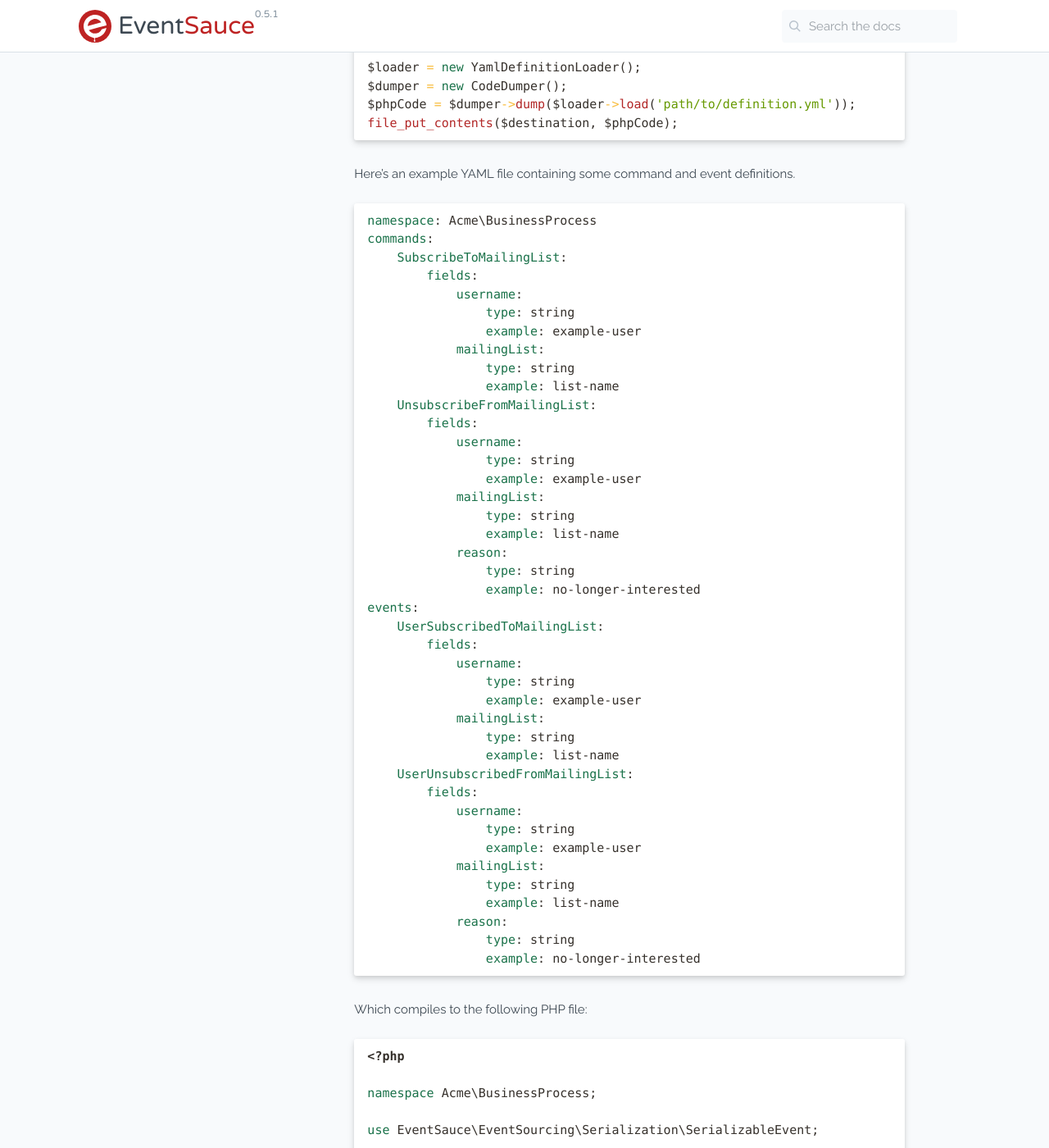
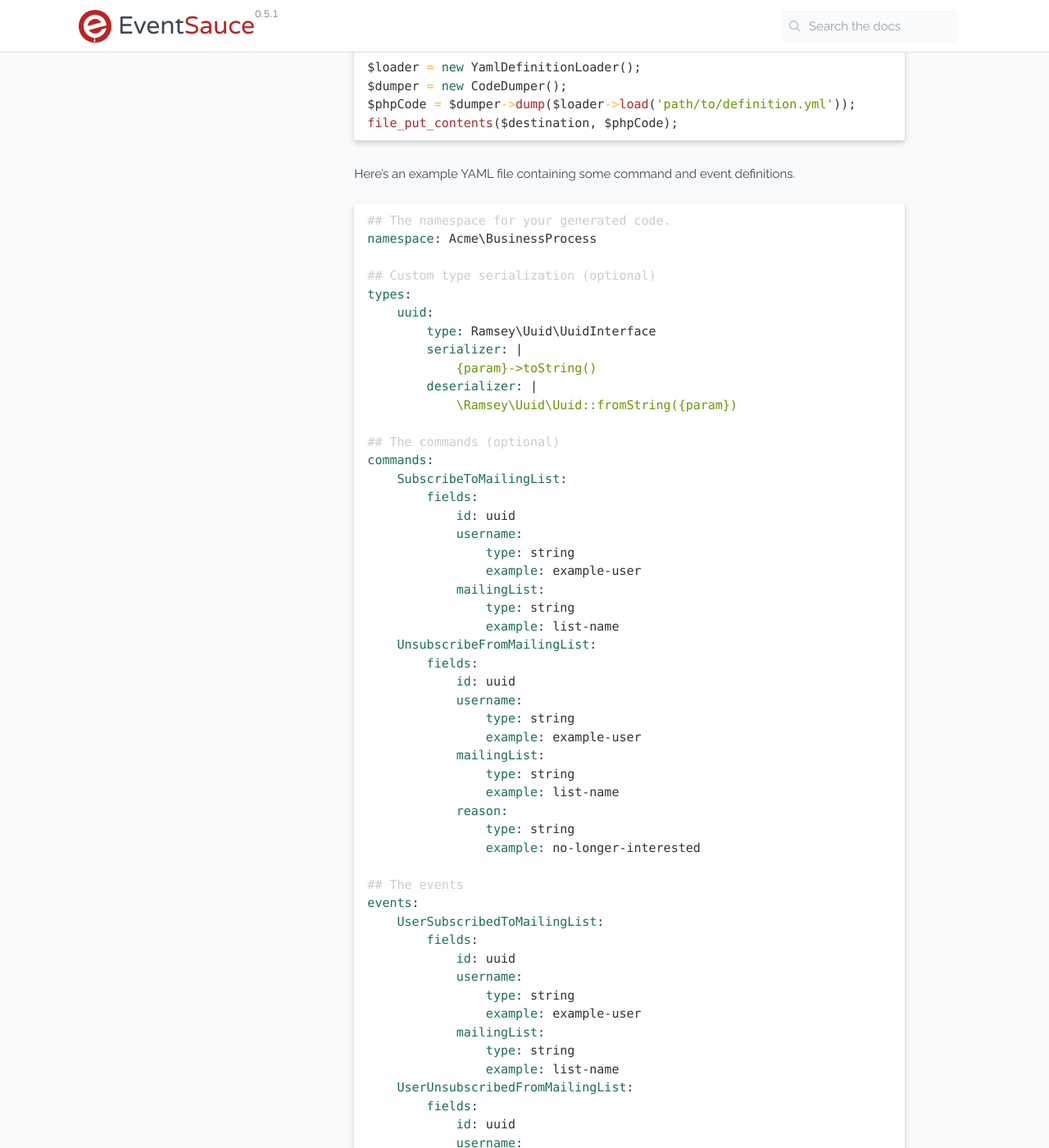
Before and after one commit to EventSaucePHP/EventSauce, a Jekyll site: the page built from docs/docs/getting-started/2-create-events-and-commands.md, in a window 1280 px wide and 1400 px high, scrolled down 2069 px. Shown: the whole window at 82% size. Built offline with Jekyll 4.4.1, drawn with Linux system fonts in a browser that asks for light colours; comment, search, counter and statistics services are not loaded; some of the changed text lies outside the part shown.

Commit message:
Update code generation examples.

````diff
--- a/docs/_includes/example-definition-output.md
+++ b/docs/_includes/example-definition-output.md
@@ -7,6 +7,11 @@ use EventSauce\EventSourcing\Serialization\SerializableEvent;
 
 final class UserSubscribedToMailingList implements SerializableEvent
 {
+    /**
+     * @var \Ramsey\Uuid\UuidInterface
+     */
+    private $id;
+
     /**
      * @var string
      */
@@ -18,11 +23,18 @@ final class UserSubscribedToMailingList implements SerializableEvent
     private $mailingList;
 
     public function __construct(
+        \Ramsey\Uuid\UuidInterface $id,
         string $username,
         string $mailingList
     ) {
+        $this->id = $id;
         $this->username = $username;
         $this->mailingList = $mailingList;
+    }
+
+    public function id(): \Ramsey\Uuid\UuidInterface
+    {
+        return $this->id;
     }
 
     public function username(): string
@@ -37,6 +49,7 @@ final class UserSubscribedToMailingList implements SerializableEvent
     public static function fromPayload(array $payload): SerializableEvent
     {
         return new UserSubscribedToMailingList(
+            \Ramsey\Uuid\Uuid::fromString($payload['id']),
             (string) $payload['username'],
             (string) $payload['mailingList']);
     }
@@ -44,6 +57,7 @@ final class UserSubscribedToMailingList implements SerializableEvent
     public function toPayload(): array
     {
         return [
+            'id' => $this->id->toString(),
             'username' => (string) $this->username,
             'mailingList' => (string) $this->mailingList,
         ];
@@ -74,9 +88,10 @@ final class UserSubscribedToMailingList implements SerializableEvent
     /**
      * @codeCoverageIgnore
      */
-    public static function with(): UserSubscribedToMailingList
+    public static function withId(\Ramsey\Uuid\UuidInterface $id): UserSubscribedToMailingList
     {
         return new UserSubscribedToMailingList(
+            $id,
             (string) 'example-user',
             (string) 'list-name'
         );
@@ -85,6 +100,11 @@ final class UserSubscribedToMailingList implements SerializableEvent
 
 final class UserUnsubscribedFromMailingList implements SerializableEvent
 {
+    /**
+     * @var \Ramsey\Uuid\UuidInterface
+     */
+    private $id;
+
     /**
      * @var string
      */
@@ -101,13 +121,20 @@ final class UserUnsubscribedFromMailingList implements SerializableEvent
     private $reason;
 
     public function __construct(
+        \Ramsey\Uuid\UuidInterface $id,
         string $username,
         string $mailingList,
         string $reason
     ) {
+        $this->id = $id;
         $this->username = $username;
         $this->mailingList = $mailingList;
         $this->reason = $reason;
+    }
+
+    public function id(): \Ramsey\Uuid\UuidInterface
+    {
+        return $this->id;
     }
 
     public function username(): string
@@ -127,6 +154,7 @@ final class UserUnsubscribedFromMailingList implements SerializableEvent
     public static function fromPayload(array $payload): SerializableEvent
     {
         return new UserUnsubscribedFromMailingList(
+            \Ramsey\Uuid\Uuid::fromString($payload['id']),
             (string) $payload['username'],
             (string) $payload['mailingList'],
             (string) $payload['reason']);
@@ -135,6 +163,7 @@ final class UserUnsubscribedFromMailingList implements SerializableEvent
     public function toPayload(): array
     {
         return [
+            'id' => $this->id->toString(),
             'username' => (string) $this->username,
             'mailingList' => (string) $this->mailingList,
             'reason' => (string) $this->reason,
@@ -177,9 +206,10 @@ final class UserUnsubscribedFromMailingList implements SerializableEvent
     /**
      * @codeCoverageIgnore
      */
-    public static function with(): UserUnsubscribedFromMailingList
+    public static function withId(\Ramsey\Uuid\UuidInterface $id): UserUnsubscribedFromMailingList
     {
         return new UserUnsubscribedFromMailingList(
+            $id,
             (string) 'example-user',
             (string) 'list-name',
             (string) 'no-longer-interested'
@@ -189,6 +219,11 @@ final class UserUnsubscribedFromMailingList implements SerializableEvent
 
 final class SubscribeToMailingList
 {
+    /**
+     * @var \Ramsey\Uuid\UuidInterface
+     */
+    private $id;
+
     /**
      * @var string
      */
@@ -200,11 +235,18 @@ final class SubscribeToMailingList
     private $mailingList;
 
     public function __construct(
+        \Ramsey\Uuid\UuidInterface $id,
         string $username,
         string $mailingList
     ) {
+        $this->id = $id;
         $this->username = $username;
         $this->mailingList = $mailingList;
+    }
+
+    public function id(): \Ramsey\Uuid\UuidInterface
+    {
+        return $this->id;
     }
 
     public function username(): string
@@ -221,6 +263,11 @@ final class SubscribeToMailingList
 final class UnsubscribeFromMailingList
 {
     /**
+     * @var \Ramsey\Uuid\UuidInterface
+     */
+    private $id;
+
+    /**
      * @var string
      */
     private $username;
@@ -236,13 +283,20 @@ final class UnsubscribeFromMailingList
     private $reason;
 
     public function __construct(
+        \Ramsey\Uuid\UuidInterface $id,
         string $username,
         string $mailingList,
         string $reason
     ) {
+        $this->id = $id;
         $this->username = $username;
         $this->mailingList = $mailingList;
         $this->reason = $reason;
+    }
+
+    public function id(): \Ramsey\Uuid\UuidInterface
+    {
+        return $this->id;
     }
 
     public function username(): string
--- a/docs/_includes/example-definition.md
+++ b/docs/_includes/example-definition.md
@@ -1,8 +1,21 @@
 ```yaml
+## The namespace for your generated code.
 namespace: Acme\BusinessProcess
+
+## Custom type serialization (optional)
+types:
+    uuid:
+        type: Ramsey\Uuid\UuidInterface
+        serializer: |
+            {param}->toString()
+        deserializer: |
+            \Ramsey\Uuid\Uuid::fromString({param})
+
+## The commands (optional)
 commands:
     SubscribeToMailingList:
         fields:
+            id: uuid
             username:
                 type: string
                 example: example-user
@@ -11,6 +24,7 @@ commands:
                 example: list-name
     UnsubscribeFromMailingList:
         fields:
+            id: uuid
             username:
                 type: string
                 example: example-user
@@ -20,9 +34,12 @@ commands:
             reason:
                 type: string
                 example: no-longer-interested
+
+## The events
 events:
     UserSubscribedToMailingList:
         fields:
+            id: uuid
             username:
                 type: string
                 example: example-user
@@ -31,6 +48,7 @@ events:
                 example: list-name
     UserUnsubscribedFromMailingList:
         fields:
+            id: uuid
             username:
                 type: string
                 example: example-user
````
Also changed, not shown: docs/_includes/example-definition.yml (+18 -0 lines).
